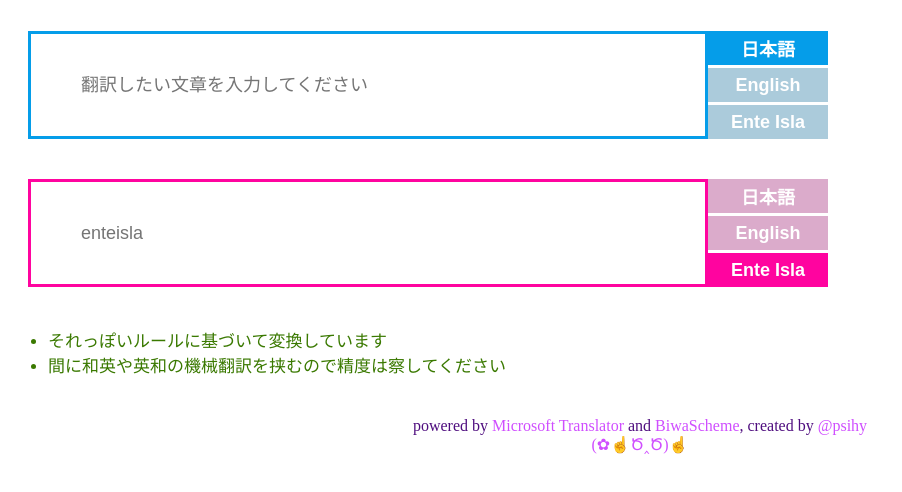
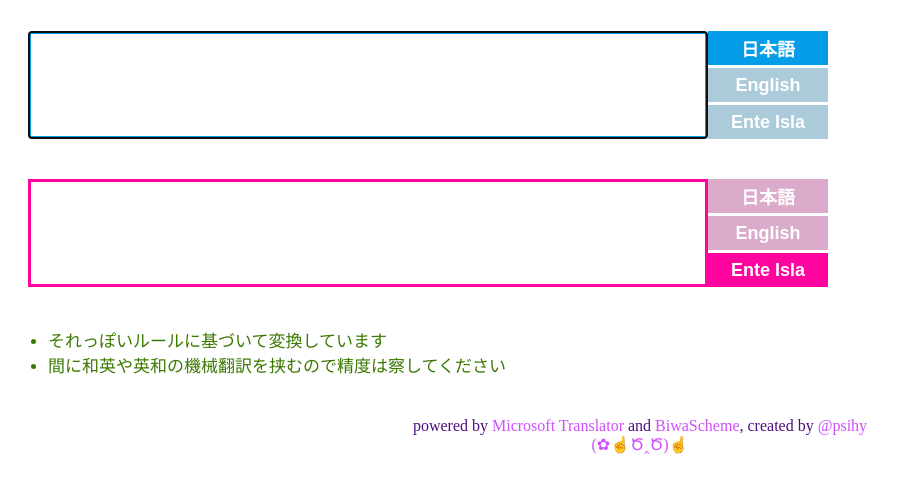
Before and after one commit to psihy/psihy.github.io, a plain HTML site: page enteisla/index.html in a window 1280 px wide. Shown: the part 72-564 px from the top of the page, without its empty margins (0-902 px from the left). Drawn offline with Linux system fonts and the light colour scheme.

Commit message:
Focus the input field

```diff
--- a/enteisla/index.html
+++ b/enteisla/index.html
@@ -38,7 +38,7 @@
     </div>
 
 	<div id="vilarosa">
-	  <input id="sadao" type="text" value="" placeholder="翻訳したい文章を入力してください" onkeypress="if (event.keyCode == 13) fire();" />
+	  <input id="sadao" type="text" value="" onkeypress="if (event.keyCode == 13) fire();" />
       <div class="subordinates">
 		<input id="shiro" type="button" value="日本語" />
 		<input id="hanzo" type="button" value="English" />
@@ -49,7 +49,7 @@
 	<input id="chiho" type="button" hidden />
 
 	<div id="mansion">
-	  <input id="emi" type="text" value="" placeholder="enteisla" readonly />
+	  <input id="emi" type="text" value="" readonly />
 	  <div class="subordinates">
 		<input id="emerada" type="button" value="日本語" />
 		<input id="albert" type="button" value="English" />
@@ -153,6 +153,7 @@ function fire() { document.getElementById('chiho').click(); }
 ;; // run from here
 (select-devil "ja")
 (select-hero "ei")
+(element-focus! ($ "#sadao"))
 
 </script>
 
```
